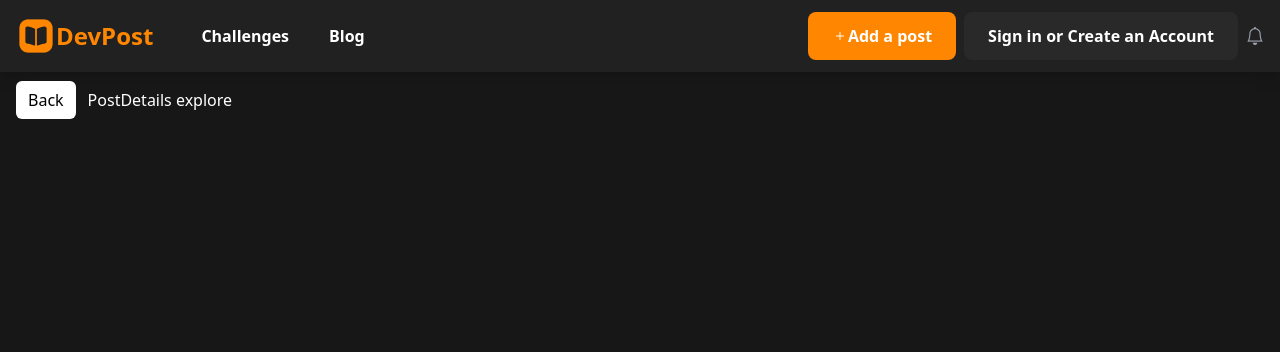
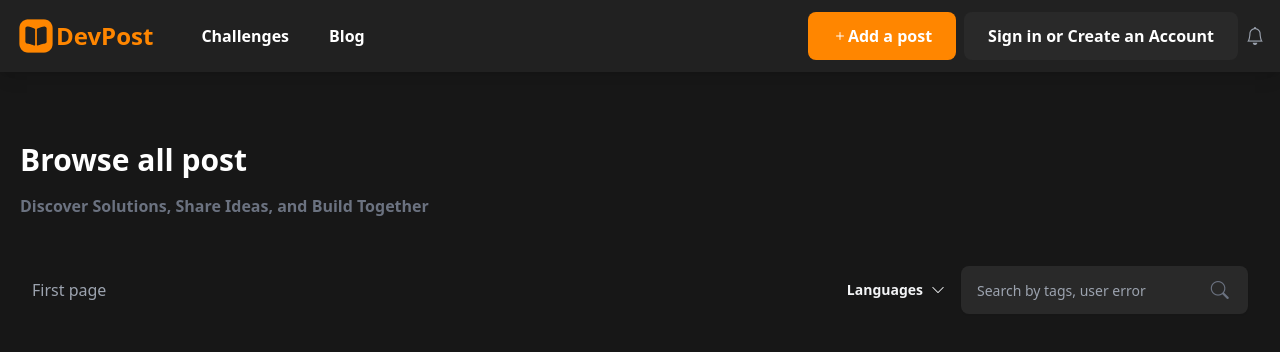
Before and after one commit to GideonJulian/DevPost, a React (Vite) app: page /explore in a window 1280 px wide. Shown: the top 352 px of the page. Built offline with nearby package versions, Linux system fonts and the light colour scheme.

Commit message:
explore page added

```diff
--- a/src/App.jsx
+++ b/src/App.jsx
@@ -3,6 +3,7 @@ import Home from "./pages/Home";
 import PostDetails from "./pages/PostDetails";
 import Layout from "./Layout/Layout";
 import HomeLayout from "./Layout/HomeLayout";
+import Explore from './pages/Explore'
 
 const App = () => {
   const route = createBrowserRouter([
@@ -14,6 +15,10 @@ const App = () => {
         {
           index: true ,
           element: <Home />
+        },
+        {
+          path: '/explore',
+          element: <Explore />
         },
         {
           path: "/:id",
--- /dev/null
+++ b/src/pages/Explore.jsx
@@ -0,0 +1,37 @@
+import React from "react";
+
+const Explore = () => {
+  return (
+    <div className="px-3 md:px-5 mt-[70px]">
+      <div>
+        <h1 className="mb-2 text-3xl font-bold font-display text-white">
+          Browse all post
+        </h1>
+        <h2 className="font-semibold mt-4 mb-12  max-w-[390px] sm:max-w-[410px]  text-gray-500">
+          Discover Solutions, Share Ideas, and Build Together
+        </h2>
+      </div>
+      <div className="flex flex-col md:flex-row  md:items-center justify-between px-3 ">
+        <div>
+          <span className="text-light-grey">First page</span>
+        </div>
+        <div className="flex items-center gap-1">
+          <button className="text-gray-100 capitalize font-semibold h-[40px] text-sm dropdown-trigger px-3 py-2 hover:bg-dark rounded-lg flex items-center gap-2 justify-center">
+            <span>Languages</span>
+            <i class="bi bi-chevron-down"></i>
+          </button>
+          <div className="relative">
+            <input
+              type="text"
+              placeholder="Search by tags, user error "
+              className="bg-dark pr-10 pl-4 w-full py-3 rounded-lg shadow-sm placeholder:text-sm focus:ring-4 focus:ring-logo-color"
+            />
+            <i className="bi bi-search absolute top-1/2 left-[87%] transform -translate-y-1/2 text-gray-500 text-lg"></i>
+          </div>
+        </div>
+      </div>
+    </div>
+  );
+};
+
+export default Explore;
--- a/src/pages/Home.jsx
+++ b/src/pages/Home.jsx
@@ -4,7 +4,7 @@ import { useState, useEffect } from "react";
 import { FaBars, FaSearch } from "react-icons/fa";
 import PostCard from "../components/HomeComponents/PostCard";
 import PostData from "../utils/PostData";
-import { Outlet } from "react-router-dom";
+import { Link, Outlet } from "react-router-dom";
 import { useNavigate } from "react-router-dom";
 const Home = () => {
   const [searchQuery, setSearchQuery] = useState("");
@@ -72,14 +72,18 @@ const Home = () => {
               placeholder="Search for solutions and errors"
               value={searchQuery}
               onChange={(e) => setSearchQuery(e.target.value)}
-              className="block px-6 pl-12 bg-gray-100 text-gray-700 font-normal text-base py-3 h-16 rounded-xl w-full border border-gray-300 focus:outline-none focus:ring-2 focus:ring-green-400"
+              className="block px-6 pl-12 bg-gray-100 text-gray-700 font-normal text-base md:text-lg placeholder:text-sm md:placeholder:text-base py-3 h-16 rounded-xl w-full border border-gray-300 focus:outline-none focus:ring-2 focus:ring-green-400"
             />
+
             <button className="absolute right-1 md:right-2 top-1/2 transform -translate-y-1/2 md:px-8 md:py-3 px-3 py-2 rounded-full md:rounded-xl font-semibold bg-logo-color text-white   flex items-center justify-center">
               <span className="hidden md:block">Search</span>
-              <i className="bi bi-send block md:hidden"></i>
+              <i
+                className="bi bi-send block md:hidden"
+                style={{ transform: "rotate(40deg)", verticalAlign: "middle" }}
+              ></i>
             </button>
           </div>
-          <button className="bg-logo-color px-6 py-4 rounded-xl flex items-center gap-2 text-white mt-4 font-semibold">
+          <Link to={'/explore'} className="bg-logo-color px-6 py-4 rounded-xl flex items-center gap-2 text-white mt-4 font-semibold">
             <svg
               xmlns="http://www.w3.org/2000/svg"
               fill="none"
@@ -95,7 +99,7 @@ const Home = () => {
               />
             </svg>
             Explore more post
-          </button>
+          </Link>
         </div>
       </div>
 
```
